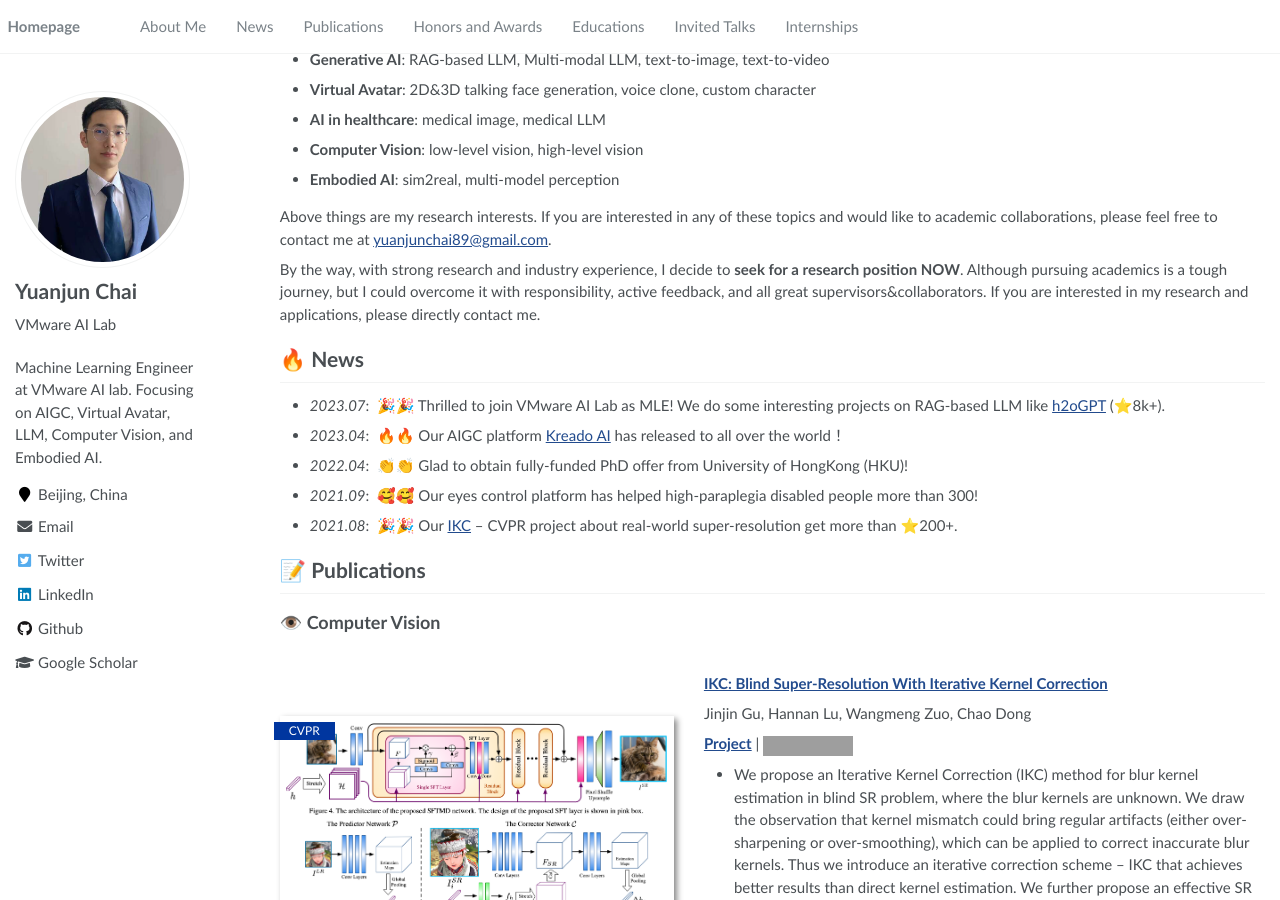
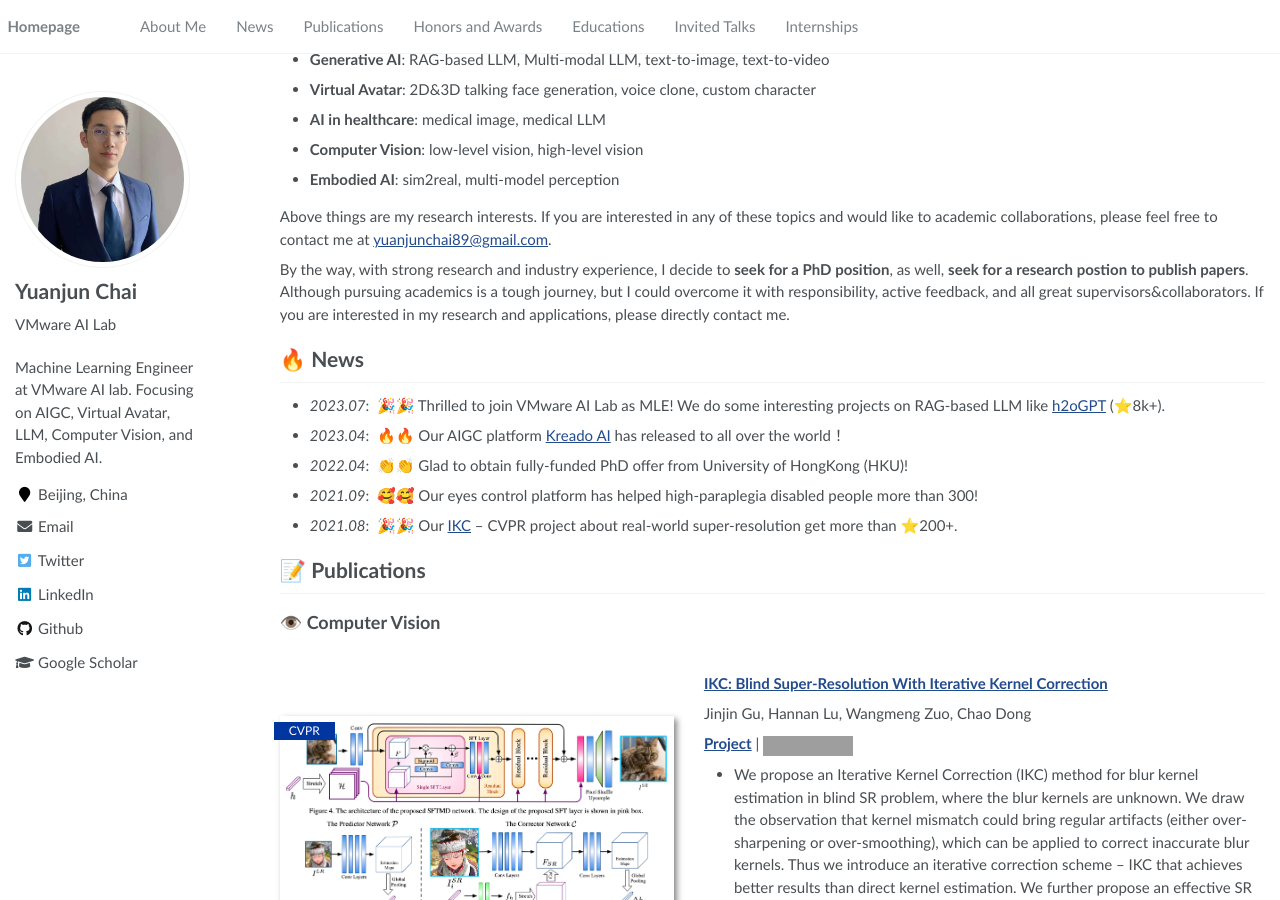
Before and after one commit to yuanjunchai/yuanjunchai.github.io, a Jekyll site: the page built from _pages/about.md, in a window 1280 px wide and 900 px high, scrolled down 352 px. Built offline with Jekyll 4.4.1, drawn with Linux system fonts in a browser that asks for light colours; grey boxes are pictures that could not be loaded.

Commit message:
Update about.md
update about.md

```diff
--- a/_pages/about.md
+++ b/_pages/about.md
@@ -35,7 +35,7 @@
 
 Above things are my research interests. If you are interested in any of these topics and would like to academic collaborations, please feel free to contact me at [yuanjunchai89@gmail.com](mailto:yuanjunchai89@gmail.com).
 
-By the way, with strong research and industry experience, I decide to **seek for a research position NOW**. Although pursuing academics is a tough journey, but I could overcome it with responsibility, active feedback, and all great supervisors&collaborators. If you are interested in my research and applications, please directly contact me.
+By the way, with strong research and industry experience, I decide to **seek for a PhD position**, as well, **seek for a research postion to publish papers**. Although pursuing academics is a tough journey, but I could overcome it with responsibility, active feedback, and all great supervisors&collaborators. If you are interested in my research and applications, please directly contact me.
 
 
 <!-- My research interest includes neural machine translation and computer vision. I have published more than 100 papers at the top international AI conferences with total <a href='https://scholar.google.com/citations?user=DhtAFkwAAAAJ'>google scholar citations <strong><span id='total_cit'>260000+</span></strong></a> (You can also use google scholar badge <a href='https://scholar.google.com/citations?user=DhtAFkwAAAAJ'><img src="https://img.shields.io/endpoint?url={{ url | url_encode }}&logo=Google%20Scholar&labelColor=f6f6f6&color=9cf&style=flat&label=citations"></a>). -->
```
